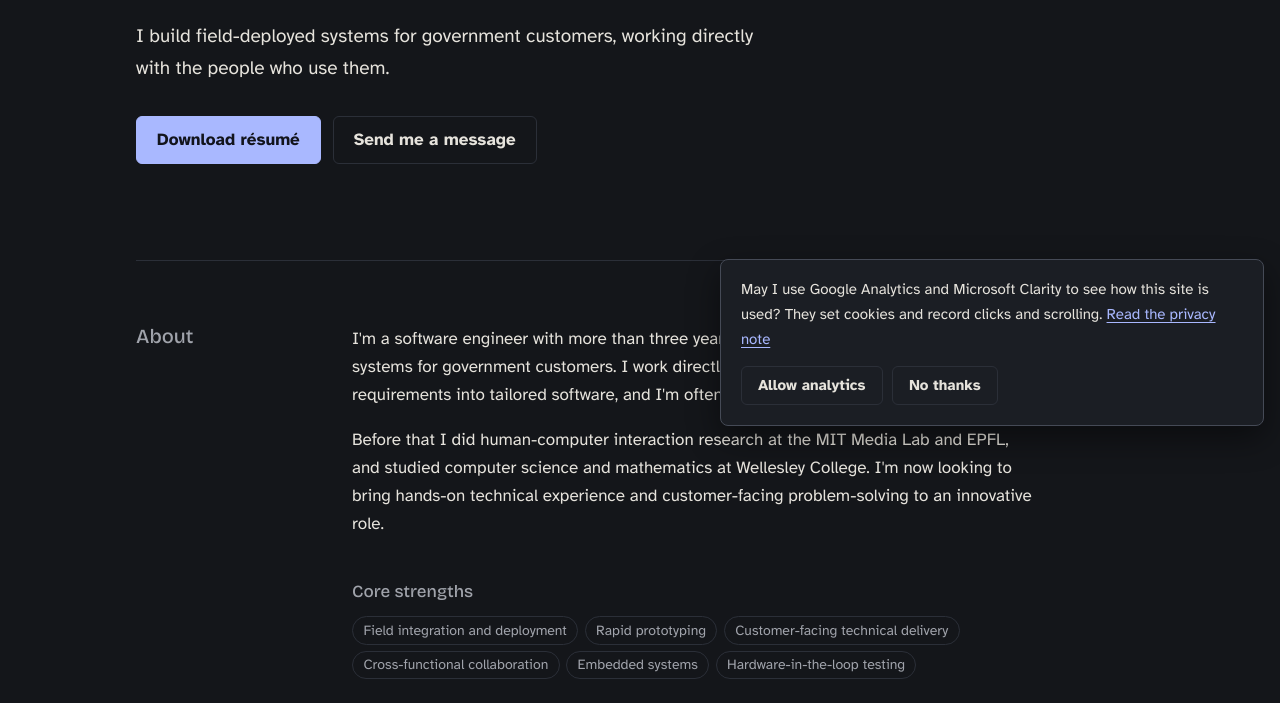
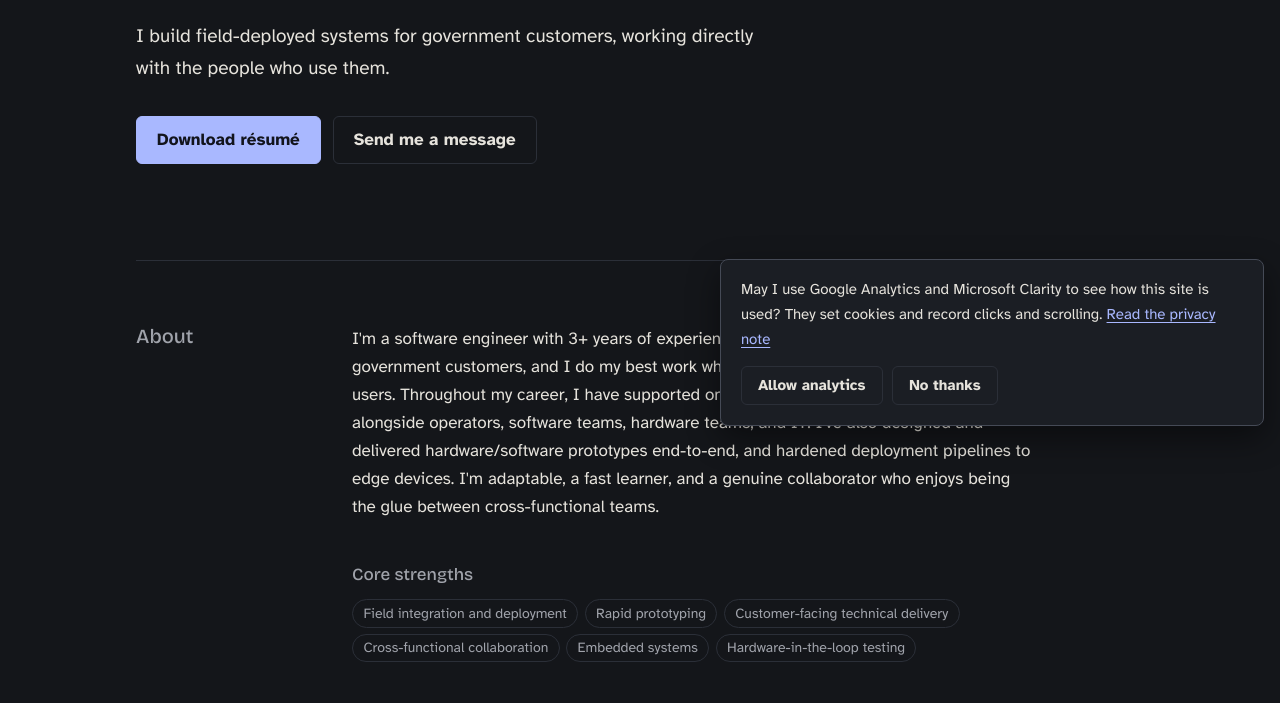
Before and after one commit to acguarana6/acguarana6.github.io, a plain HTML site: page index.html in a window 1280 px wide. Shown: the part 358-1061 px from the top of the page. Drawn offline with Linux system fonts and the light colour scheme.

Commit message:
Update about section copy
Co-Authored-By: Claude Fable 5.2 <noreply@anthropic.com>

```diff
--- a/index.html
+++ b/index.html
@@ -68,16 +68,15 @@
         <h2 id="about-title">About</h2>
         <div class="content">
           <p>
-            I'm a software engineer with more than three years of experience
-            building field-deployed systems for government customers. I work
-            directly with end users, turning field requirements into tailored
-            software, and I'm often the glue between cross-functional teams.
-          </p>
-          <p>
-            Before that I did human-computer interaction research at the MIT
-            Media Lab and EPFL, and studied computer science and mathematics at
-            Wellesley College. I'm now looking to bring hands-on technical
-            experience and customer-facing problem-solving to an innovative role.
+            I'm a software engineer with 3+ years of experience building
+            field-deployed systems for government customers, and I do my best
+            work where software meets hardware and real users. Throughout my
+            career, I have supported on-site field deployments and flight tests
+            alongside operators, software teams, hardware teams, and IT. I've
+            also designed and delivered hardware/software prototypes end-to-end,
+            and hardened deployment pipelines to edge devices. I'm adaptable, a
+            fast learner, and a genuine collaborator who enjoys being the glue
+            between cross-functional teams.
           </p>
 
           <h3 class="subhead">Core strengths</h3>
```
